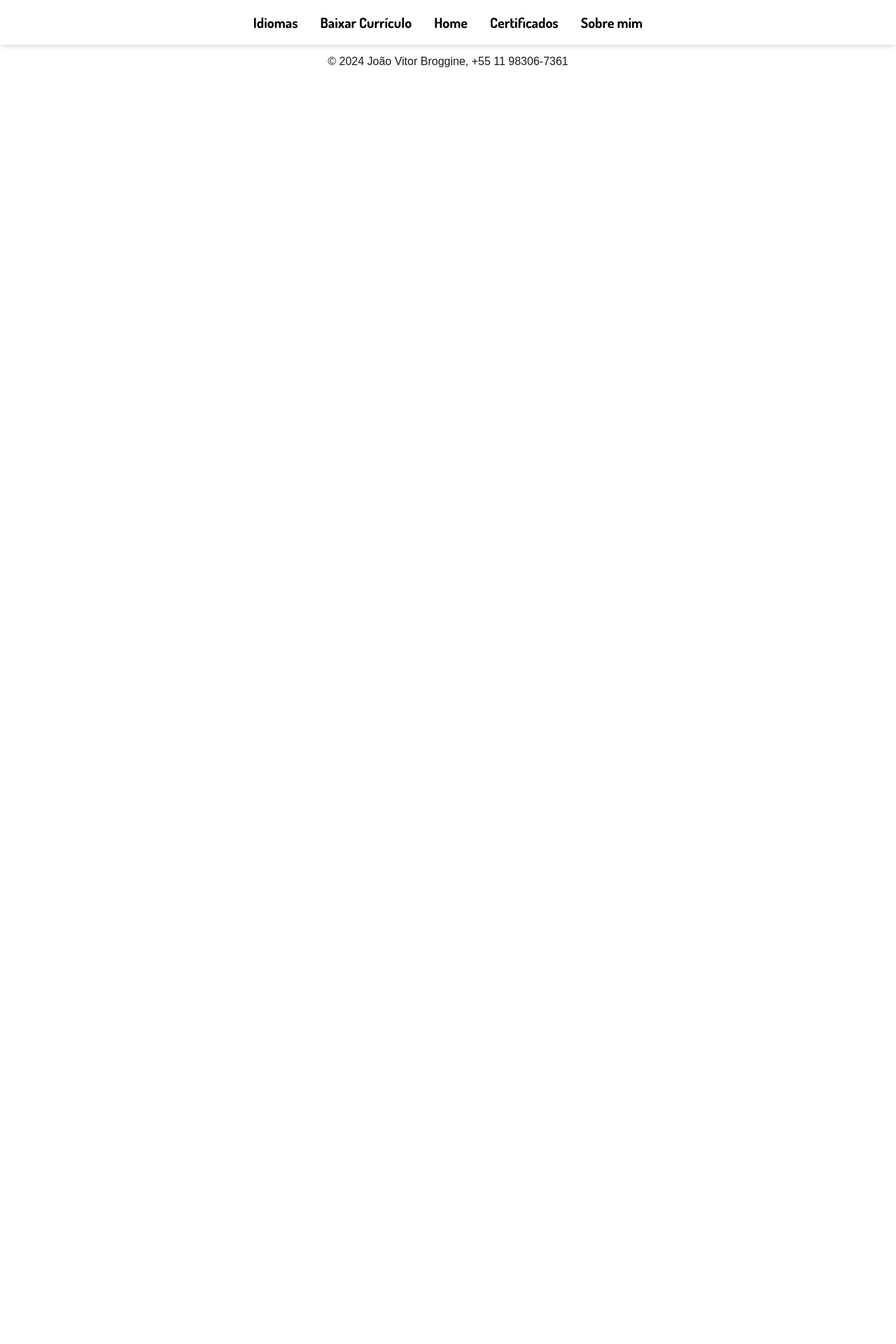
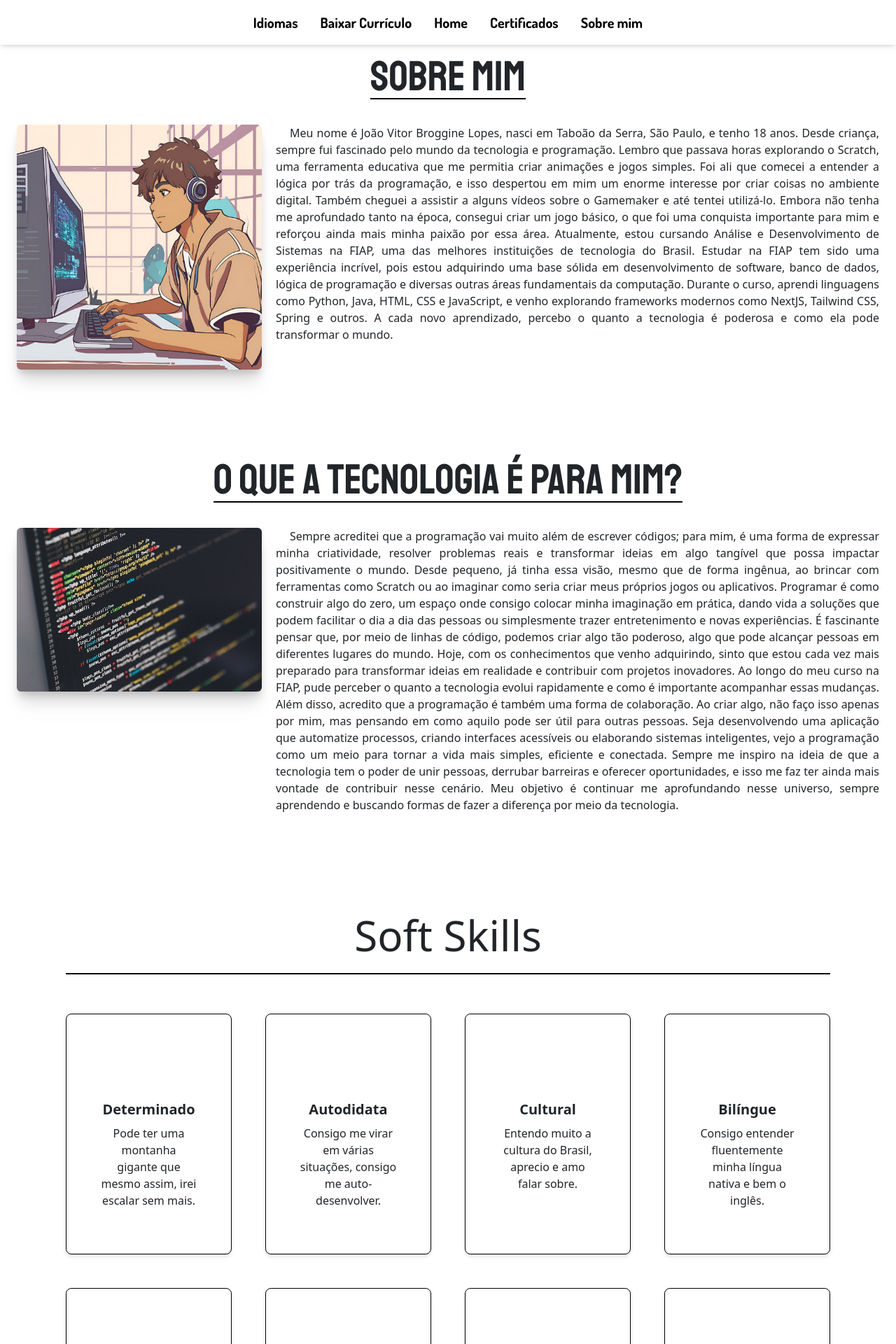
Before and after one commit to joaobroggine/portfolio, a Next.js app in the folder portfoli/: page /sobre in a window 1280 px wide. Shown: the top 1920 px of the page at 70% size. Before the commit the page ends 800 px from the top, so only its background shows below. Built offline with nearby package versions, Linux system fonts and the light colour scheme; a web font is replaced by a local one.

Commit message:
Feito todo o site.

```diff
--- a/portfoli/src/app/not-found.tsx
+++ b/portfoli/src/app/not-found.tsx
@@ -1,7 +1,20 @@
+import "bootstrap/dist/css/bootstrap.min.css";
+
 export default function notfound() {
   return (
     <div className="">
-      <p>aaaaaaaaaaa</p>
+      <div className="d-flex align-items-center justify-content-center vh-100">
+        <div className="text-center">
+          <h1 className="display-1 fw-bold">404</h1>
+          <p className="fs-3">
+            <span className="text-danger">Oops!</span> Page not found.
+          </p>
+          <p className="lead">The page you’re looking for doesn’t exist.</p>
+          <a href="/" className="btn btn-primary">
+            Go Home
+          </a>
+        </div>
+      </div>
     </div>
-  )
+  );
 }
--- a/portfoli/src/app/sobre/page.tsx
+++ b/portfoli/src/app/sobre/page.tsx
@@ -1,12 +1,173 @@
-import React from 'react'
-import Header from '@/components/header'
-import Footer from '@/components/footer'
+import React from "react";
+import Header from "@/components/header";
+import Footer from "@/components/footer";
+import Image from "next/image";
 
-export default function page() {
+export default function Page() {
   return (
     <div>
       <Header />
+      <main className="my-20 flex flex-col items-center justify-center px-4 md:px-10">
+        {/* Section: Sobre mim */}
+        <div className="flex w-full justify-center">
+          <h1 className="font-staatliches text-4xl md:text-6xl border-b-2 border-b-black mb-9">
+            Sobre mim
+          </h1>
+        </div>
+        <section className="flex flex-col md:flex-row items-center md:items-start md:space-x-5">
+          <Image
+            className="rounded-md shadow-xl drop-shadow-xl hover:scale-110 duration-500 mb-5 md:mb-0"
+            src="/img/me.png"
+            alt="Broggine em Anime"
+            width={350}
+            height={200}
+          />
+          <p className="text-justify indent-5">
+            Meu nome é João Vitor Broggine Lopes, nasci em Taboão da Serra, São
+            Paulo, e tenho 18 anos. Desde criança, sempre fui fascinado pelo
+            mundo da tecnologia e programação. Lembro que passava horas
+            explorando o Scratch, uma ferramenta educativa que me permitia criar
+            animações e jogos simples. Foi ali que comecei a entender a lógica
+            por trás da programação, e isso despertou em mim um enorme interesse
+            por criar coisas no ambiente digital. Também cheguei a assistir a
+            alguns vídeos sobre o Gamemaker e até tentei utilizá-lo. Embora não
+            tenha me aprofundado tanto na época, consegui criar um jogo básico,
+            o que foi uma conquista importante para mim e reforçou ainda mais
+            minha paixão por essa área. Atualmente, estou cursando Análise e
+            Desenvolvimento de Sistemas na FIAP, uma das melhores instituições
+            de tecnologia do Brasil. Estudar na FIAP tem sido uma experiência
+            incrível, pois estou adquirindo uma base sólida em desenvolvimento
+            de software, banco de dados, lógica de programação e diversas outras
+            áreas fundamentais da computação. Durante o curso, aprendi
+            linguagens como Python, Java, HTML, CSS e JavaScript, e venho
+            explorando frameworks modernos como NextJS, Tailwind CSS, Spring e
+            outros. A cada novo aprendizado, percebo o quanto a tecnologia é
+            poderosa e como ela pode transformar o mundo.
+          </p>
+        </section>
+
+        {/* Section: O que a tecnologia é para mim */}
+        <div className="flex w-full justify-center mt-20">
+          <h1 className="font-staatliches text-4xl md:text-6xl border-b-2 border-b-black mb-9">
+            O que a tecnologia é para mim?
+          </h1>
+        </div>
+        <section className="flex flex-col md:flex-row items-center md:items-start md:space-x-5">
+          <Image
+            className="rounded-md shadow-xl drop-shadow-xl hover:scale-110 duration-500 mb-5 md:mb-0"
+            src="/img/code.jpg"
+            alt="Código em PHP"
+            width={350}
+            height={200}
+          />
+          <p className="text-justify indent-5">
+            Sempre acreditei que a programação vai muito além de escrever
+            códigos; para mim, é uma forma de expressar minha criatividade,
+            resolver problemas reais e transformar ideias em algo tangível que
+            possa impactar positivamente o mundo. Desde pequeno, já tinha essa
+            visão, mesmo que de forma ingênua, ao brincar com ferramentas como
+            Scratch ou ao imaginar como seria criar meus próprios jogos ou
+            aplicativos. Programar é como construir algo do zero, um espaço onde
+            consigo colocar minha imaginação em prática, dando vida a soluções
+            que podem facilitar o dia a dia das pessoas ou simplesmente trazer
+            entretenimento e novas experiências. É fascinante pensar que, por
+            meio de linhas de código, podemos criar algo tão poderoso, algo que
+            pode alcançar pessoas em diferentes lugares do mundo. Hoje, com os
+            conhecimentos que venho adquirindo, sinto que estou cada vez mais
+            preparado para transformar ideias em realidade e contribuir com
+            projetos inovadores. Ao longo do meu curso na FIAP, pude perceber o
+            quanto a tecnologia evolui rapidamente e como é importante
+            acompanhar essas mudanças. Além disso, acredito que a programação é
+            também uma forma de colaboração. Ao criar algo, não faço isso apenas
+            por mim, mas pensando em como aquilo pode ser útil para outras
+            pessoas. Seja desenvolvendo uma aplicação que automatize processos,
+            criando interfaces acessíveis ou elaborando sistemas inteligentes,
+            vejo a programação como um meio para tornar a vida mais simples,
+            eficiente e conectada. Sempre me inspiro na ideia de que a
+            tecnologia tem o poder de unir pessoas, derrubar barreiras e
+            oferecer oportunidades, e isso me faz ter ainda mais vontade de
+            contribuir nesse cenário. Meu objetivo é continuar me aprofundando
+            nesse universo, sempre aprendendo e buscando formas de fazer a
+            diferença por meio da tecnologia.
+          </p>
+        </section>
+
+        {/* Section: Soft Skills */}
+        <div className="container px-4 py-5 mt-20">
+          <h1 className="pb-4 text-center text-4xl md:text-6xl border-b-2 border-b-black">
+            Soft Skills
+          </h1>
+          <div className="grid grid-cols-1 sm:grid-cols-2 lg:grid-cols-4 gap-5 py-5">
+            {[
+              {
+                title: "Determinado",
+                description:
+                  "Pode ter uma montanha gigante que mesmo assim, irei escalar sem mais.",
+                icon: "#bootstrap",
+              },
+              {
+                title: "Autodidata",
+                description:
+                  "Consigo me virar em várias situações, consigo me auto-desenvolver.",
+                icon: "#cpu-fill",
+              },
+              {
+                title: "Cultural",
+                description:
+                  "Entendo muito a cultura do Brasil, aprecio e amo falar sobre.",
+                icon: "#calendar3",
+              },
+              {
+                title: "Bilíngue",
+                description:
+                  "Consigo entender fluentemente minha língua nativa e bem o inglês.",
+                icon: "#home",
+              },
+              {
+                title: "Leal",
+                description:
+                  "Sempre vou preferir ter menos amigos, porque menos é mais.",
+                icon: "#speedometer2",
+              },
+              {
+                title: "Cuidadoso",
+                description:
+                  "Sempre estou a disposição, nunca batalhamos sozinhos.",
+                icon: "#toggles2",
+              },
+              {
+                title: "Responsável",
+                description:
+                  "Me dê algo, e trarei para você do jeito que pediu.",
+                icon: "#geo-fill",
+              },
+              {
+                title: "Compreensivo",
+                description:
+                  "Sou compreensivo, ninguém entre nós é perfeito.",
+                icon: "#tools",
+              },
+            ].map((skill, index) => (
+              <div
+                key={index}
+                className="bg-white border border-black p-5 shadow-md rounded-lg text-center hover:scale-125 duration-700"
+              >
+                <svg
+                  className="mx-auto mb-4 text-black"
+                  width="50"
+                  height="50"
+                  fill="currentColor"
+                >
+                  <use xlinkHref={skill.icon}></use>
+                </svg>
+                <h3 className="font-bold text-xl mb-2">{skill.title}</h3>
+                <p>{skill.description}</p>
+              </div>
+            ))}
+          </div>
+        </div>
+      </main>
       <Footer />
     </div>
-  )
+  );
 }
--- a/portfoli/src/components/footer.tsx
+++ b/portfoli/src/components/footer.tsx
@@ -1,3 +1,5 @@
+import "bootstrap/dist/css/bootstrap.min.css";
+
 export default function Footer() {
   return (
     <div>
```
Also changed, not shown: portfoli/public/img/code.jpg (added).
